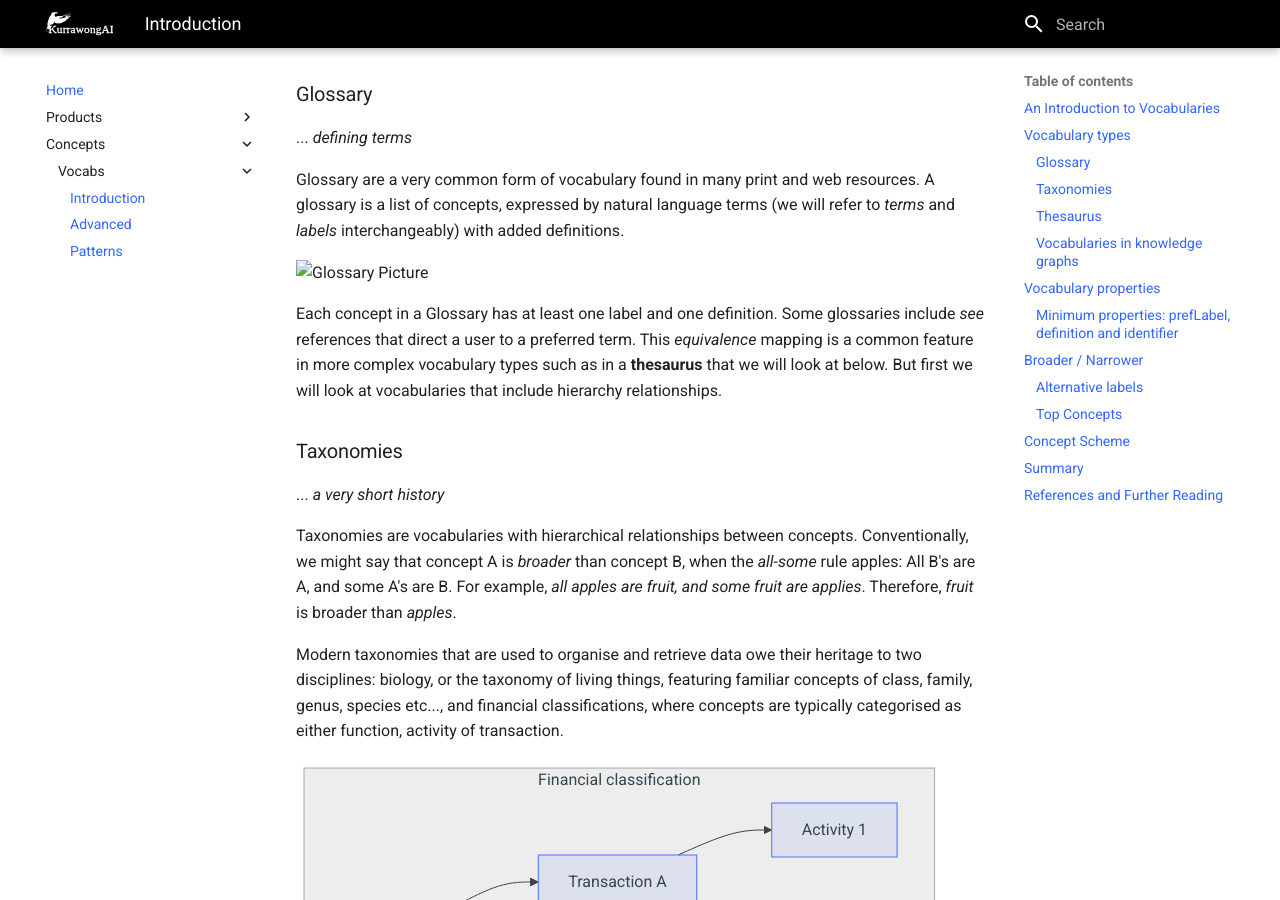
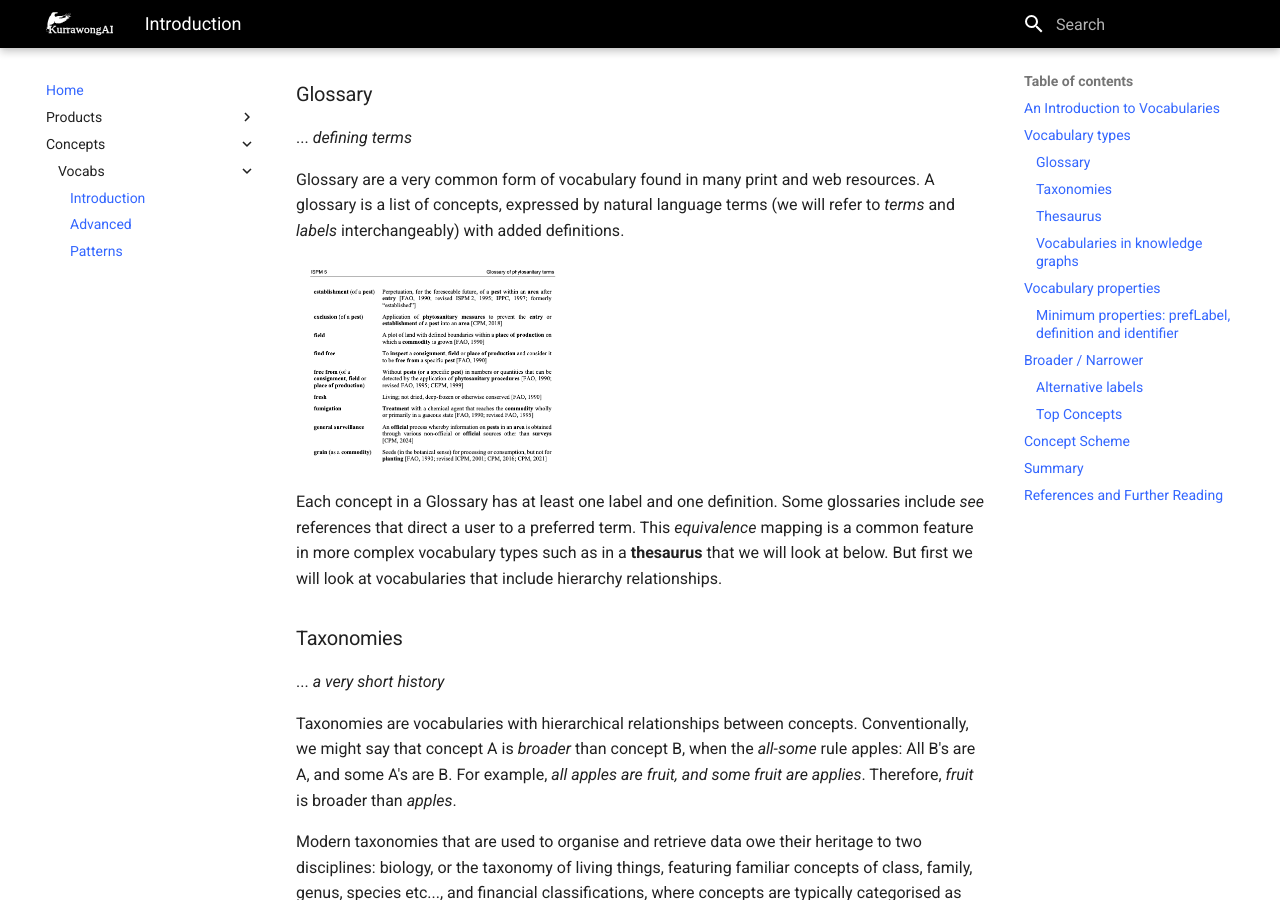
Before and after one commit to Kurrawong/docs, an MkDocs documentation site: the page built from docs/concepts/vocabs/vocab_introduction.md, in a window 1280 px wide and 900 px high, scrolled down 1337 px. Built offline with MkDocs 1.6.1 and Material for MkDocs 9.7.7, drawn with Linux system fonts in a browser that asks for light colours.

Commit message:
Merge remote-tracking branch 'origin/main'

```diff
--- a/docs/concepts/vocabs/vocab_introduction.md
+++ b/docs/concepts/vocabs/vocab_introduction.md
@@ -38,7 +38,7 @@ In this section we will introduce some common vocabulary types. By introducing s
 
 Glossary are a very common form of vocabulary found in many print and web resources. A glossary is a list of concepts, expressed by natural language terms (we will refer to _terms_ and _labels_ interchangeably) with added definitions.
 
-  <img src="../../assets/vocabs/glossaryPic.png" alt="Glossary Picture" style="width:40%;">
+  <img src="../../../assets/vocabs/glossaryPic.png" alt="Glossary Picture" style="width:40%;">
 
 Each concept in a Glossary has at least one label and one definition. Some glossaries include _see_ references that direct a user to a preferred term. This _equivalence_ mapping is a common feature in more complex vocabulary types such as in a **thesaurus** that we will look at below. But first we will look at vocabularies that include hierarchy relationships.
 
```
